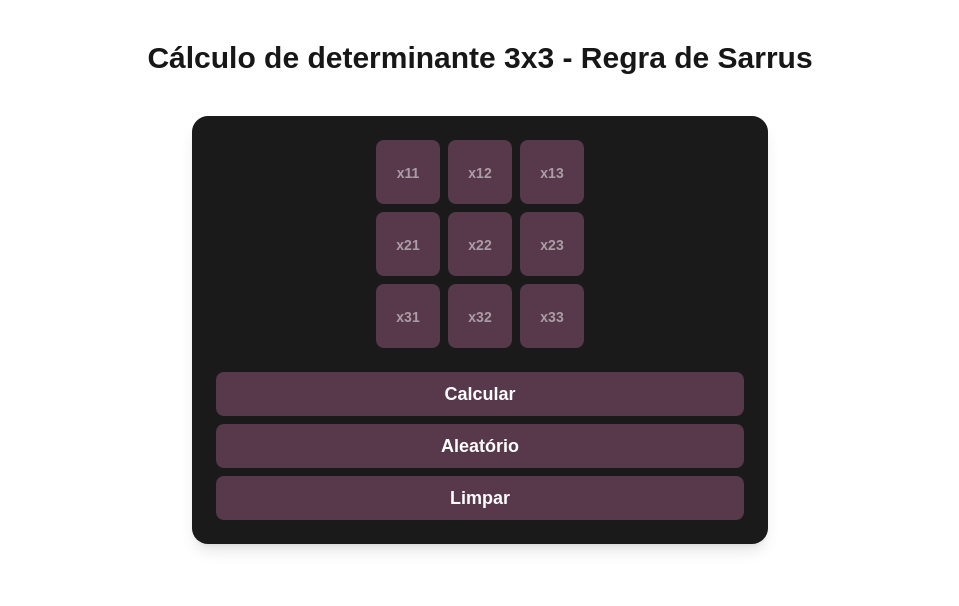
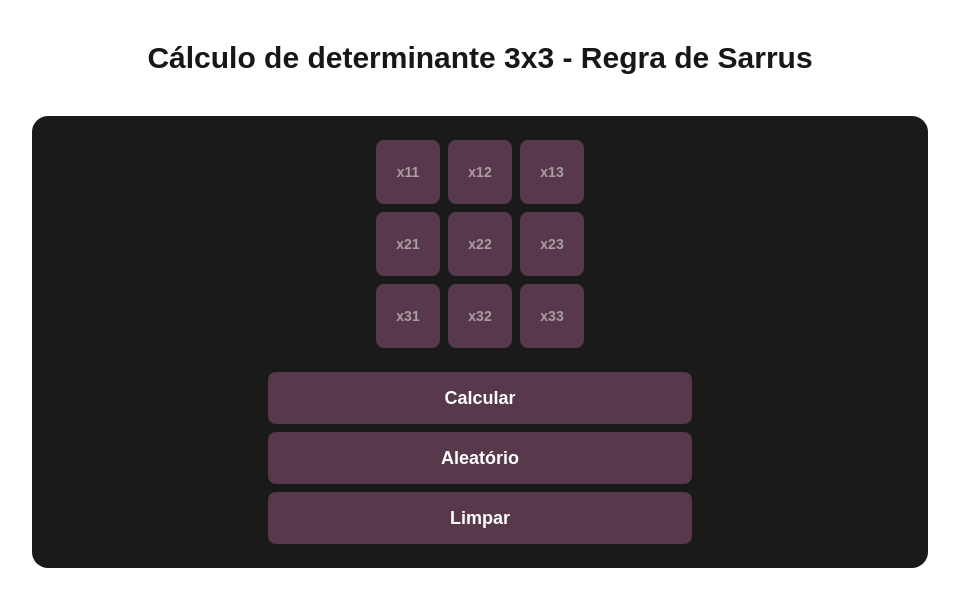
Before and after one commit to WendersonGomes/determinant-calculation, a Next.js app: page / in a window 1280 px wide. Shown: the top 606 px of the page, without its empty margins (160-1119 px from the left). Built offline with nearby package versions, Linux system fonts and the light colour scheme.

Commit message:
feat and fix: comments, page layout and design

```diff
--- a/app/page.tsx
+++ b/app/page.tsx
@@ -278,9 +278,10 @@ export default function Home() {
         Cálculo de determinante 3x3 - Regra de Sarrus
       </motion.h1>
 
-      <motion.div className="bg-[#1a1a1a] mt-10 w-full max-w-xl flex flex-col items-center rounded-2xl p-6 shadow-lg" initial={{ opacity: 0, y: -10, scale: 0.8 }} animate={{ opacity: 1, y: 0, scale: 1 }} transition={{ duration: 0.35, ease: "easeOut" }}>
+      <motion.div className="bg-[#1a1a1a] mt-10 w-full max-w-4xl flex flex-col md:flex-row gap-6 items-start justify-center rounded-2xl p-6" initial={{ opacity: 0, y: -10, scale: 0.8 }} animate={{ opacity: 1, y: 0, scale: 1 }} transition={{ duration: 0.35, ease: "easeOut" }}>
 
         {/* MATRIZ ANIMADA */}
+        <div className="flex flex-col items-center md:w-1/2 w-full">
           <div className={`grid gap-2 ${extended.length ? "grid-cols-5" : "grid-cols-3"}`}>
             {(extended.length ? extended : matrix).map((row, r) =>
               row.map((value, c) => {
@@ -303,7 +304,7 @@ export default function Home() {
                         delay: r * 0.05,
                       }, ease: "easeOut"
                     }}
-                  className="sm:w-16 sm:h-16 w-12 h-12 rounded-lg flex items-center justify-center font-bold text-white text-lg"
+                    className="w-12 h-12 md:w-16 md:h-16 flex items-center justify-center rounded-lg font-bold text-white"
                   >
                     {isExtra ? (
                       <motion.div
@@ -342,9 +343,51 @@ export default function Home() {
               })
             )}
           </div>
+
+          {/* BOTÔES PC */}
+          <div className="hidden md:block w-full">
             <AnimatePresence>
+              {!isAnimating && (
+                <motion.div className="w-full rounded-lg text-white text-lg space-y-2 mt-6" initial={{ opacity: 0, y: -10 }}
+                  animate={{ opacity: 1, y: 0 }}
+                  exit={{ opacity: 0, y: 10 }}
+                  transition={{ duration: 0.2 }}>
+                  <button
+                    disabled={isAnimating}
+                    onClick={handleCalculateDeterminant}
+                    className={`w-full p-2 md:p-3 rounded-lg font-bold text-white
+            ${isAnimating ? "bg-gray-500" : "bg-[#57394b] hover:bg-[#985c7e] transition-colors"}`}
+                  >
+                    Calcular
+                  </button>
+                  <button
+                    disabled={isAnimating}
+                    onClick={generateRandomMatrix}
+                    className={`w-full p-2 md:p-3 rounded-lg font-bold text-white
+            ${isAnimating ? "bg-gray-500" : "bg-[#57394b] hover:bg-[#985c7e] transition-colors"}`}
+                  >
+                    Aleatório
+                  </button>
+                  <button
+                    disabled={isAnimating}
+                    onClick={clearInputs}
+                    className={`w-full p-2 md:p-3 rounded-lg font-bold text-white
+            ${isAnimating ? "bg-gray-500" : "bg-[#57394b] hover:bg-[#985c7e] transition-colors"}`}
+                  >
+                    Limpar
+                  </button>
+                </motion.div>
+              )}
+            </AnimatePresence>
+          </div>
+        </div>
+
+        {/* PASSOS DO CÁLCULO */}
         {showSteps && (
-            <motion.div className="w-full rounded-lg pt-4 pr-4 text-white text-sm md:text-base space-y-2" initial={{ opacity: 0, y: -10 }}
+          <div className={`${showSteps ? "md:w-1/2 w-full" : ""}`}>
+            <AnimatePresence>
+
+              <motion.div className="w-full rounded-lg pr-4 text-white text-sm md:text-base space-y-2" initial={{ opacity: 0, y: -10 }}
                 animate={{ opacity: 1, y: 0 }}
                 exit={{
                   opacity: 0, y: -10, transition: {
@@ -359,29 +402,33 @@ export default function Home() {
 
                 {steps.map((s, i) => (
                   <motion.div
-                  className="font-bold"
+                    className="flex items-start gap-3 font-bold"
                     key={i}
                     initial={{ opacity: 0, y: -10 }}
                     animate={{ opacity: 1, y: 0 }}
                     transition={{ duration: 0.4 }}
                   >
+                    <div className="self-stretch w-0.5 bg-[#98557d] rounded-full" />
                     {s}
                   </motion.div>
                 ))}
               </motion.div>
+            </AnimatePresence>
+          </div>
         )}
-        </AnimatePresence>
 
+        {/* BOTÔES MOBILE */}
+        < div className="block md:hidden w-full">
           <AnimatePresence>
             {!isAnimating && (
-            <motion.div className="w-full rounded-lg text-white text-lg space-y-2 mt-6" initial={{ opacity: 0, y: -10 }}
+              <motion.div className="w-full rounded-lg text-white text-lg space-y-2" initial={{ opacity: 0, y: -10 }}
                 animate={{ opacity: 1, y: 0 }}
                 exit={{ opacity: 0, y: 10 }}
                 transition={{ duration: 0.2 }}>
                 <button
                   disabled={isAnimating}
                   onClick={handleCalculateDeterminant}
-                className={`w-full p-2 rounded-lg font-bold text-white
+                  className={`w-full p-2 md:p-3 rounded-lg font-bold text-white
             ${isAnimating ? "bg-gray-500" : "bg-[#57394b] hover:bg-[#985c7e] transition-colors"}`}
                 >
                   Calcular
@@ -389,7 +436,7 @@ export default function Home() {
                 <button
                   disabled={isAnimating}
                   onClick={generateRandomMatrix}
-                className={`w-full p-2 rounded-lg font-bold text-white
+                  className={`w-full p-2 md:p-3 rounded-lg font-bold text-white
             ${isAnimating ? "bg-gray-500" : "bg-[#57394b] hover:bg-[#985c7e] transition-colors"}`}
                 >
                   Aleatório
@@ -397,7 +444,7 @@ export default function Home() {
                 <button
                   disabled={isAnimating}
                   onClick={clearInputs}
-                className={`w-full p-2 rounded-lg font-bold text-white
+                  className={`w-full p-2 md:p-3 rounded-lg font-bold text-white
             ${isAnimating ? "bg-gray-500" : "bg-[#57394b] hover:bg-[#985c7e] transition-colors"}`}
                 >
                   Limpar
@@ -405,6 +452,7 @@ export default function Home() {
               </motion.div>
             )}
           </AnimatePresence>
+        </div>
       </motion.div >
     </main >
   );
```
Lines whose indentation alone changed are shown as unchanged.
